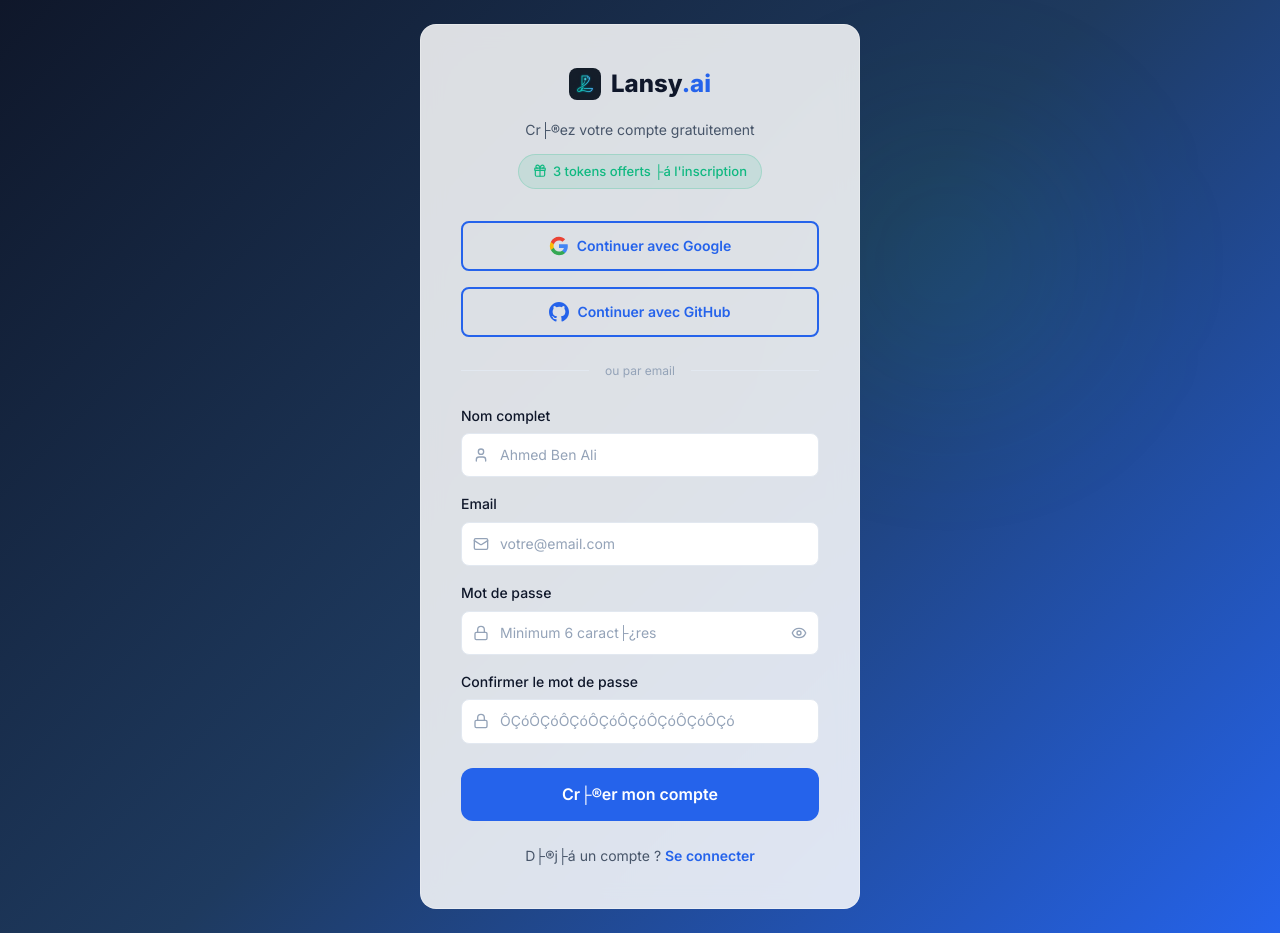
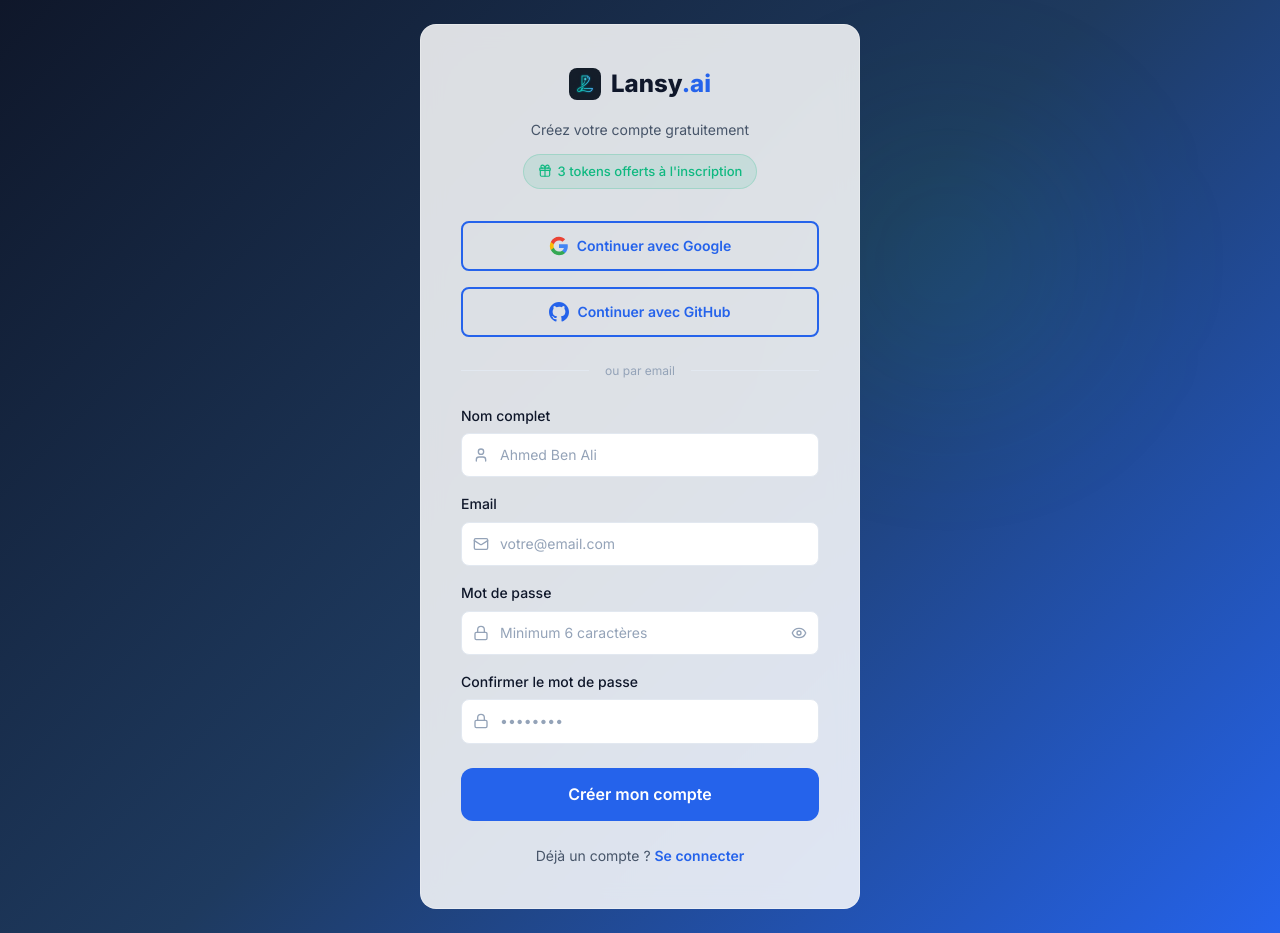
Before and after one commit to omarSDI/Lancy, a Next.js app in the folder frontend/: page /register in a window 1280 px wide. Built offline with nearby package versions, Linux system fonts and the light colour scheme; no server answers.

Commit message:
fix: resolve utf-8 encoding corruption in auth forms

```diff
--- a/frontend/app/(auth)/login/page.tsx
+++ b/frontend/app/(auth)/login/page.tsx
@@ -1,5 +1,5 @@
 /**
- * Lansy.ai ÔÇö Login Page
+ * Lansy.ai — Login Page
  */
 
 'use client';
@@ -38,7 +38,7 @@
           full_name: user.user_metadata?.full_name,
           avatar_url: user.user_metadata?.avatar_url,
         });
-        toast.success('Connexion r├®ussie !');
+        toast.success('Connexion réussie !');
         router.push('/dashboard');
       }
     } catch (err: any) {
@@ -121,7 +121,7 @@
                 type={showPassword ? 'text' : 'password'}
                 className="input"
                 style={{ paddingLeft: 38, paddingRight: 38 }}
-                placeholder="ÔÇóÔÇóÔÇóÔÇóÔÇóÔÇóÔÇóÔÇó"
+                placeholder="••••••••"
                 value={password}
                 onChange={(e) => setPassword(e.target.value)}
               />
@@ -148,7 +148,7 @@
         <p style={{ textAlign: 'center', marginTop: 24, fontSize: 14, color: 'var(--text-secondary)' }}>
           Pas encore de compte ?{' '}
           <Link href="/register" style={{ color: 'var(--primary)', fontWeight: 600, textDecoration: 'none' }}>
-            Cr├®er un compte
+            Créer un compte
           </Link>
         </p>
       </div>
--- a/frontend/app/(auth)/register/page.tsx
+++ b/frontend/app/(auth)/register/page.tsx
@@ -1,5 +1,5 @@
 /**
- * Lansy.ai ÔÇö Register Page
+ * Lansy.ai — Register Page
  */
 
 'use client';
@@ -30,7 +30,7 @@
       return;
     }
     if (password.length < 6) {
-      toast.error('Le mot de passe doit contenir au moins 6 caract├¿res.');
+      toast.error('Le mot de passe doit contenir au moins 6 caractères.');
       return;
     }
     if (password !== confirmPassword) {
@@ -40,7 +40,7 @@
 
     setLoading(true);
     try {
-      // Call our backend (uses Supabase Admin API ÔÇö no SMTP/email confirmation needed)
+      // Call our backend (uses Supabase Admin API — no SMTP/email confirmation needed)
       const { data } = await api.post<{
         access_token: string;
         refresh_token: string;
@@ -59,11 +59,11 @@
         refresh_token: data.refresh_token,
       });
 
-      toast.success('Compte cr├®├® ! ­ƒÄë 3 tokens offerts.');
+      toast.success('Compte créé ! 🎉 3 tokens offerts.');
       router.push('/dashboard');
     } catch (err: any) {
       const detail = err?.response?.data?.detail;
-      toast.error(detail || "Erreur lors de l'inscription. Veuillez r├®essayer.");
+      toast.error(detail || "Erreur lors de l'inscription. Veuillez réessayer.");
     } finally {
       setLoading(false);
     }
@@ -91,11 +91,11 @@
             </span>
           </Link>
           <p style={{ color: 'var(--text-secondary)', fontSize: 14, marginTop: 8 }}>
-            Cr├®ez votre compte gratuitement
+            Créez votre compte gratuitement
           </p>
           <div style={{ display: 'inline-flex', alignItems: 'center', gap: 6, background: 'rgba(16, 185, 129, 0.1)', border: '1px solid rgba(16, 185, 129, 0.2)', borderRadius: 'var(--radius-full)', padding: '6px 14px', marginTop: 12, fontSize: 13, color: 'var(--accent)', fontWeight: 500 }}>
             <Gift size={14} />
-            3 tokens offerts ├á l&apos;inscription
+            3 tokens offerts à l&apos;inscription
           </div>
         </div>
 
@@ -160,7 +160,7 @@
                 type={showPassword ? 'text' : 'password'}
                 className="input"
                 style={{ paddingLeft: 38, paddingRight: 38 }}
-                placeholder="Minimum 6 caract├¿res"
+                placeholder="Minimum 6 caractères"
                 value={password}
                 onChange={(e) => setPassword(e.target.value)}
               />
@@ -183,7 +183,7 @@
                 type="password"
                 className="input"
                 style={{ paddingLeft: 38 }}
-                placeholder="ÔÇóÔÇóÔÇóÔÇóÔÇóÔÇóÔÇóÔÇó"
+                placeholder="••••••••"
                 value={confirmPassword}
                 onChange={(e) => setConfirmPassword(e.target.value)}
               />
@@ -196,12 +196,12 @@
             style={{ width: '100%' }}
             disabled={loading}
           >
-            {loading ? 'Cr├®ation...' : "Cr├®er mon compte"}
+            {loading ? 'Création...' : "Créer mon compte"}
           </button>
         </form>
 
         <p style={{ textAlign: 'center', marginTop: 24, fontSize: 14, color: 'var(--text-secondary)' }}>
-          D├®j├á un compte ?{' '}
+          Déjà un compte ?{' '}
           <Link href="/login" style={{ color: 'var(--primary)', fontWeight: 600, textDecoration: 'none' }}>
             Se connecter
           </Link>
```
